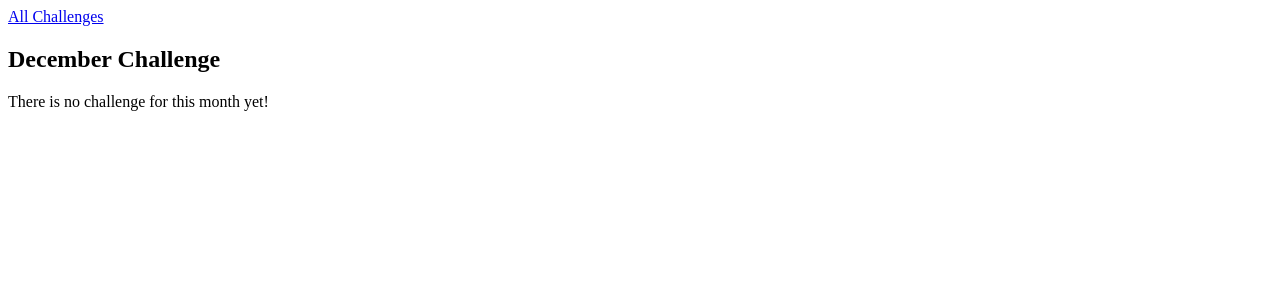
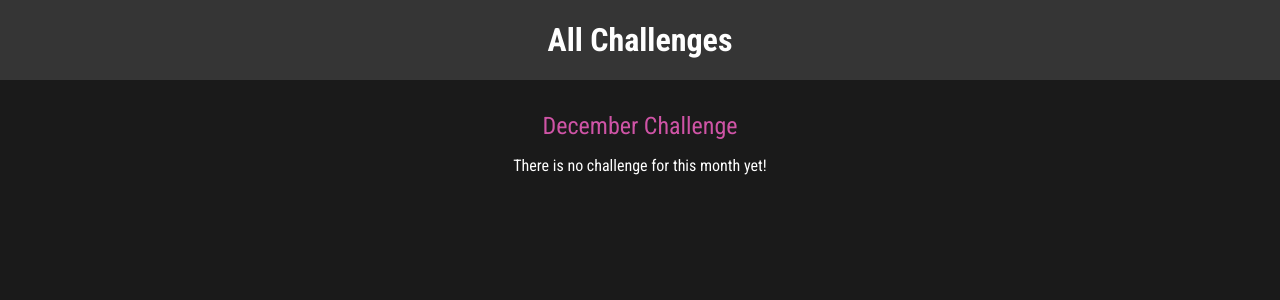
Before and after one commit to WillMcdaniel/Monthly-challenges, a Django app: page /challenges/december in a window 1280 px wide. Shown: the top 300 px of the page. Run offline with Django 4.2, Linux system fonts and the light colour scheme; some web fonts are replaced.

Commit message:
Added a 404 page, made some css changes

```diff
--- a/Monthly_Challenges/Monthly_Challenges/settings.py
+++ b/Monthly_Challenges/Monthly_Challenges/settings.py
@@ -120,6 +120,10 @@ USE_TZ = True
 
 STATIC_URL = 'static/'
 
+STATICFILES_DIRS = [
+    BASE_DIR / 'static',
+]
+
 # Default primary key field type
 # https://docs.djangoproject.com/en/4.2/ref/settings/#default-auto-field
 
--- /dev/null
+++ b/Monthly_Challenges/challenges/static/challenges/challenge.css
@@ -0,0 +1,23 @@
+
+h1,
+h2 {
+  text-align: center;
+  color: white;
+}
+
+h1 {
+  font-size: 1.5rem;
+  margin: 2rem 0 1rem 0;
+  font-weight: normal;
+  color: #cf54a6;
+}
+
+h2 {
+  font-size: 3rem;
+  font-weight: bold;
+}
+
+.fallback {
+  text-align: center;
+  color: white;
+}
--- /dev/null
+++ b/Monthly_Challenges/challenges/static/challenges/includes/header.css
@@ -0,0 +1,25 @@
+header {
+  width: 100%;
+  height: 5rem;
+  background-color: #353535;
+}
+
+header nav {
+  width: 100%;
+  height: 100%;
+  display: flex;
+  justify-content: center;
+  align-items: center;
+}
+
+header nav a {
+  color: white;
+  font-size: 2rem;
+  font-weight: bold;
+  text-decoration: none;
+}
+
+header nav a:hover,
+header nav a:active {
+  color: #cf54a6;
+}
--- a/Monthly_Challenges/challenges/templates/challenges/challenges.html
+++ b/Monthly_Challenges/challenges/templates/challenges/challenges.html
@@ -1,18 +1,24 @@
 {% extends "base.html" %}
+{% load static %}
+
+{% block css_files %}
+<link rel="stylesheet" href="{% static "challenges/challenge.css" %}">
+<link rel="stylesheet" href="{% static "challenges/includes/header.css" %}">
+{% endblock %}
 
 
     {% block page_title %}
-        <title>{{ month_name }} Challenge</title>
+        <title> {{ month_name }} Challenge</title>
     {% endblock %}
 
 
     {% block content %}
 
         {% include "challenges/includes/header.html" %}
-        <h2>{{ month_name | title }} Challenge</h2>
+        <h1>{{ month_name | title }} Challenge</h1>
     {% if text is not None %}
-        <h3>{{ text }}</h3>
+        <h2>{{ text }}</h2>
     {% else %}
-        <p> There is no challenge for this month yet!</p>
+        <p class="fallback"> There is no challenge for this month yet!</p>
     {% endif %}
     {% endblock %}
--- a/Monthly_Challenges/challenges/templates/challenges/index.html
+++ b/Monthly_Challenges/challenges/templates/challenges/index.html
@@ -3,6 +3,7 @@
 
 {% block css_files %}
 <link rel="stylesheet" href="{% static "challenges/challenges.css" %}">
+<link rel="stylesheet" href="{% static "challenges/includes/header.css" %}">
 {% endblock %}
 
     {% block page_title %}
--- a/Monthly_Challenges/challenges/views.py
+++ b/Monthly_Challenges/challenges/views.py
@@ -1,5 +1,5 @@
 from django.shortcuts import render
-from django.http import HttpResponse, HttpResponseNotFound, HttpResponseRedirect
+from django.http import Http404, HttpResponseNotFound, HttpResponseRedirect
 from django.urls import reverse
 
 
@@ -47,4 +47,4 @@ def monthly_challenge(request, month):
             "month_name": month
         })
     except:
-        return HttpResponseNotFound("Month not found")
+        return Http404("Month not found")
--- a/Monthly_Challenges/static/styles.css
+++ b/Monthly_Challenges/static/styles.css
@@ -1 +1,10 @@
  @import url('https://fonts.googleapis.com/css2?family=Monofett&family=Roboto+Condensed:wght@400;700&display=swap');
+
+ html {
+  font-family: 'Roboto Condensed', sans-serif;
+}
+
+body {
+  margin: 0;
+  background-color: #1a1a1a;
+}
--- a/Monthly_Challenges/templates/base.html
+++ b/Monthly_Challenges/templates/base.html
@@ -1,3 +1,5 @@
+{% load static %}
+
 <!doctype html>
 <html lang="en">
 <head>
@@ -6,6 +8,7 @@
           content="width=device-width, user-scalable=no, initial-scale=1.0, maximum-scale=1.0, minimum-scale=1.0">
     <meta http-equiv="X-UA-Compatible" content="ie=edge">
     <title>{% block page_title %}My Challenges{% endblock %}</title>
+    <link rel="stylesheet" href="{% static "styles.css" %}">
     {% block css_files %}{% endblock %}
 </head>
 <body>
```
Also changed, not shown: Monthly_Challenges/templates/404.html (added, +10 -0 lines).
